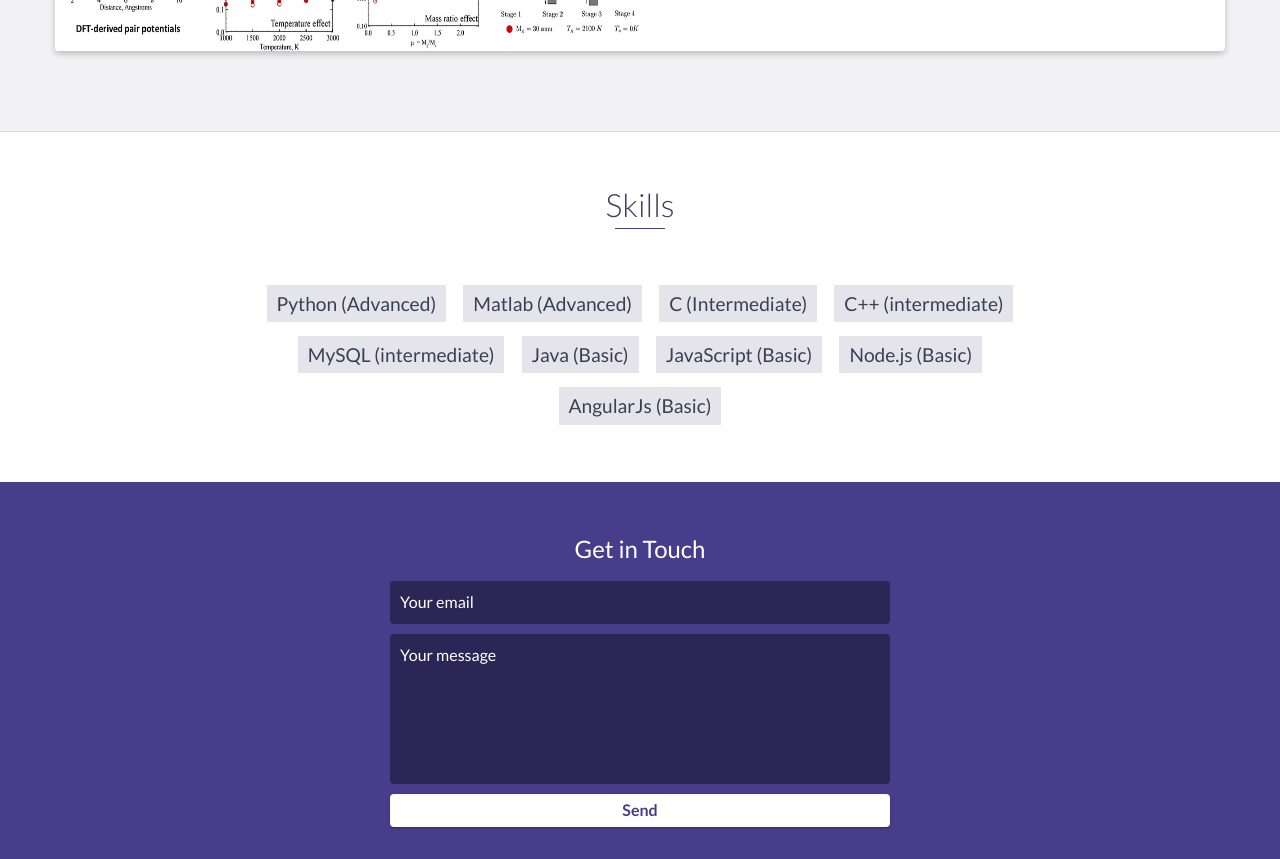
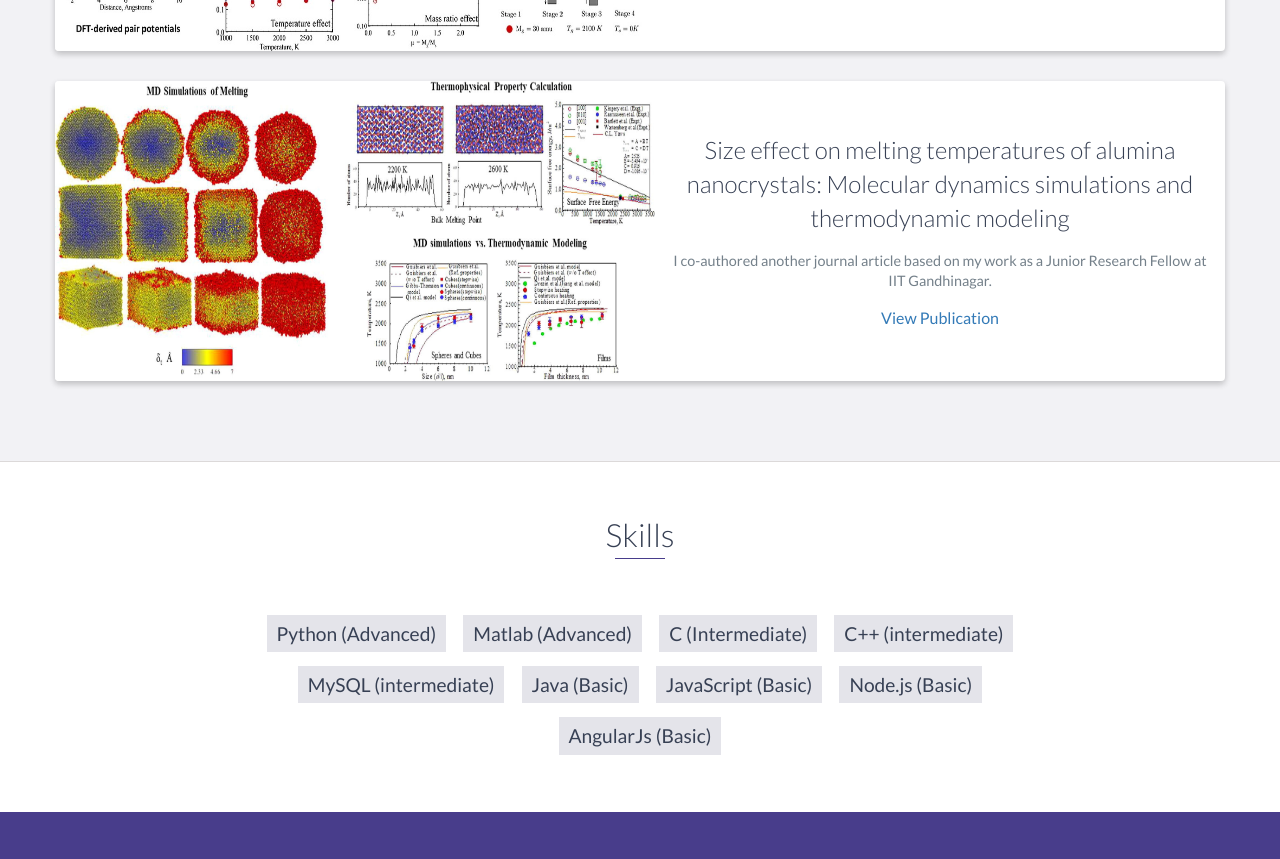
Before and after one commit to TejasMane/TejasMane, a website: page index.html in a window 1280 px wide. Shown: the part 3631-4490 px from the top of the page. Drawn offline with nearby package versions, Linux system fonts and the light colour scheme.

Commit message:
a few changes

```diff
--- a/index.html
+++ b/index.html
@@ -207,6 +207,8 @@
         <h2 class="heading">Publications</h2>
         <div class="container">
             <div class="row">
+
+
                 <div class="publication shadow-large">
                     <div class="publication-image">
                         <img src="images/eac.jpg" class = "eac"/>
@@ -222,6 +224,23 @@
                     <!-- End .project-info -->
                 </div>
                 <!-- End .project -->
+                <div class="publication shadow-large">
+                    <div class="publication-image">
+                        <img src="images/FEC.jpg" class = "eac"/>
+                    </div>
+                    <!-- End .project-image -->
+                    <div class="publication-info">
+                        <h3>Size effect on melting temperatures of alumina nanocrystals: Molecular dynamics simulations and thermodynamic modeling
+                         </h3>
+                        <p>
+                            I co-authored another journal article based on my work as a Junior Research Fellow at IIT Gandhinagar.
+                        </p>
+                        <a href="https://www.sciencedirect.com/science/article/pii/S0927025617307504?via%3Dihub">View Publication</a>
+                    </div>
+                    <!-- End .project-info -->
+                </div>
+
+
                 </div>
                 <!-- End .project -->
             </div>
```
Also changed, not shown: images/FEC.jpg (added).
